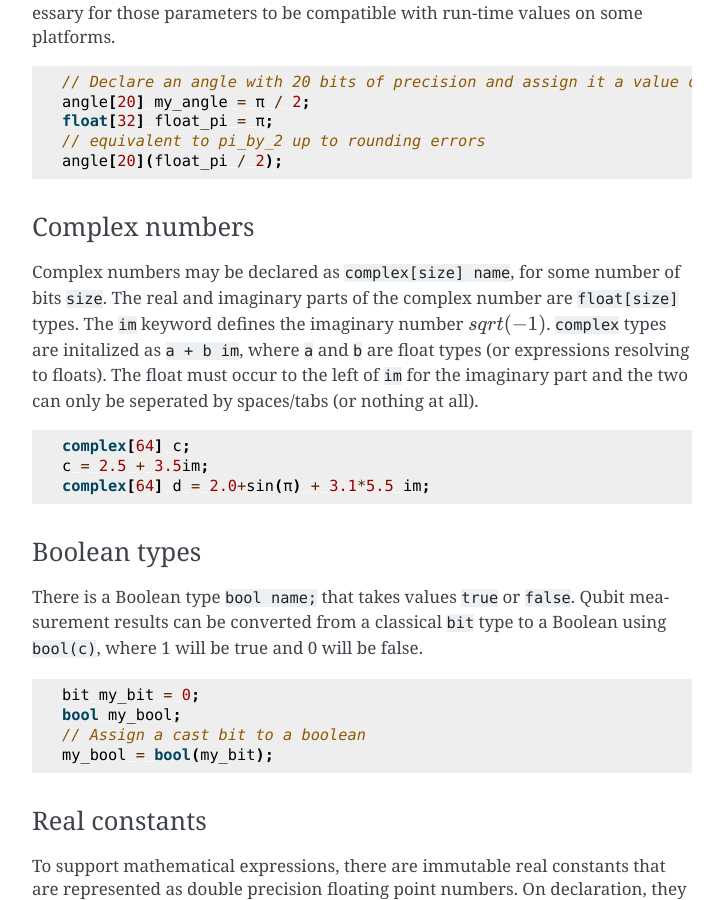
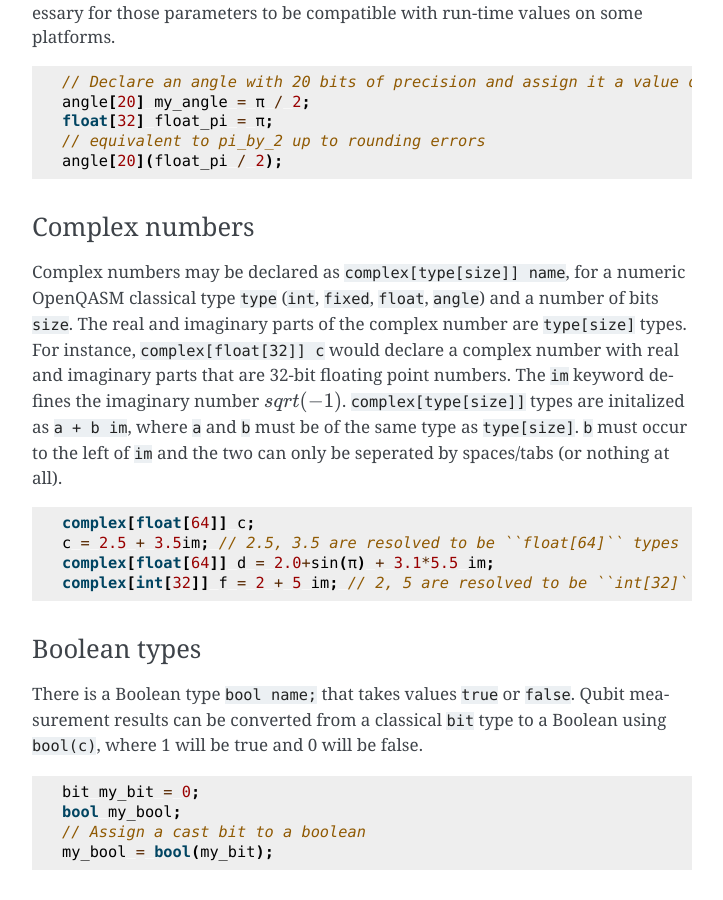
Before and after one commit to openqasm/openqasm, a Sphinx documentation site: the page built from source/language/types.rst, in a window 1280 px wide and 900 px high, scrolled down 3612 px. Shown: the whole window, without its empty margins (388-1111 px from the left). Built offline with Sphinx 7.4.7, drawn with Linux system fonts in a browser that asks for light colours; cross-references to code outside the pages are shown as plain code.

Commit message:
Update complex syntax to contain type in declaration

```diff
--- a/source/language/types.rst
+++ b/source/language/types.rst
@@ -191,17 +191,20 @@ compatible with run-time values on some platforms.
 Complex numbers
 ~~~~~~~~~~~~~~~
 
-Complex numbers may be declared as ``complex[size] name``, for some number of bits ``size``. The real
-and imaginary parts of the complex number are ``float[size]`` types. The ``im`` keyword defines the
-imaginary number :math:`sqrt(-1)`. ``complex`` types are initalized as ``a + b im``, where ``a`` and
-``b`` are float types (or expressions resolving to floats). The float must occur to the left of ``im``
-for the imaginary part and the two can only be seperated by spaces/tabs (or nothing at all).
+Complex numbers may be declared as ``complex[type[size]] name``, for a numeric OpenQASM classical type
+``type`` (``int``, ``fixed``, ``float``, ``angle``) and a number of bits ``size``. The real
+and imaginary parts of the complex number are ``type[size]`` types. For instance, ``complex[float[32]] c``
+would declare a complex number with real and imaginary parts that are 32-bit floating point numbers. The
+``im`` keyword defines the imaginary number :math:`sqrt(-1)`. ``complex[type[size]]`` types are initalized as
+``a + b im``, where ``a`` and ``b`` must be of the same type as ``type[size]``. ``b`` must occur to the
+left of ``im`` and the two can only be seperated by spaces/tabs (or nothing at all).
 
 .. code-block:: c
 
-   complex[64] c;
-   c = 2.5 + 3.5im;
-   complex[64] d = 2.0+sin(π) + 3.1*5.5 im;
+   complex[float[64]] c;
+   c = 2.5 + 3.5im; // 2.5, 3.5 are resolved to be ``float[64]`` types
+   complex[float[64]] d = 2.0+sin(π) + 3.1*5.5 im;
+   complex[int[32]] f = 2 + 5 im; // 2, 5 are resolved to be ``int[32]`` types
 
 Boolean types
 ~~~~~~~~~~~~~
```
Also changed, not shown: source/language/classical.rst (+6 -6 lines), 4 other files.
